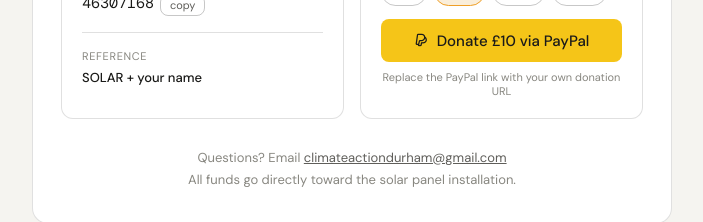
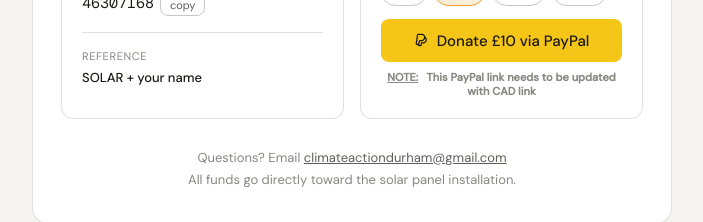
Before and after one commit to tomm174/CAD-big-solar, a plain HTML site: page index.html in a window 1280 px wide. Shown: the part 612-834 px from the top of the page, without its empty margins (288-991 px from the left). Drawn offline with nearby package versions, Linux system fonts and the light colour scheme.

Commit message:
update sort code etc.

```diff
--- a/index.html
+++ b/index.html
@@ -480,7 +480,7 @@
         <i class="ti ti-brand-paypal" aria-hidden="true"></i>
         <span id="paypal-label">Donate £10 via PayPal</span>
       </a>
-      <p class="paypal-note">Replace the PayPal link with your own donation URL</p>
+      <p class="paypal-note"><b><u>NOTE:</u> &nbsp; This PayPal link needs to be updated with CAD link</b></p>
     </div>
 
   </div>
```
